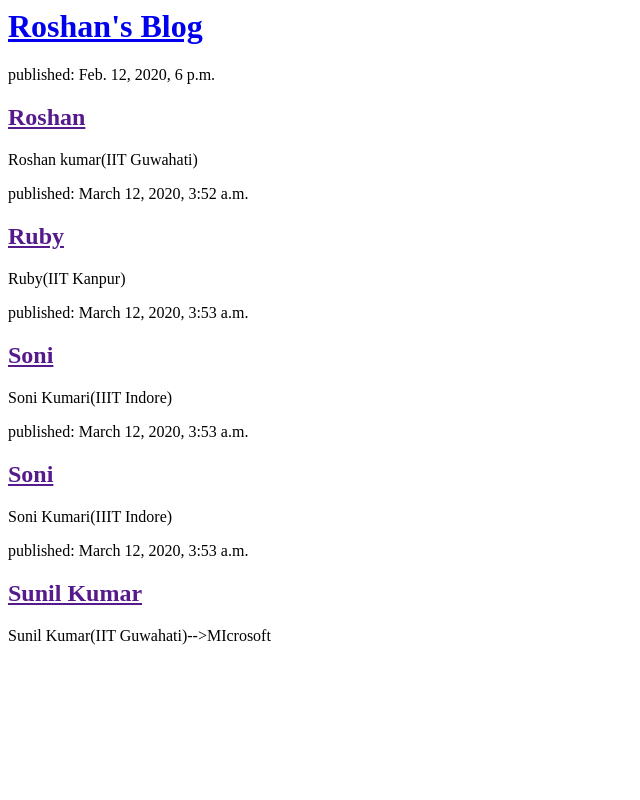
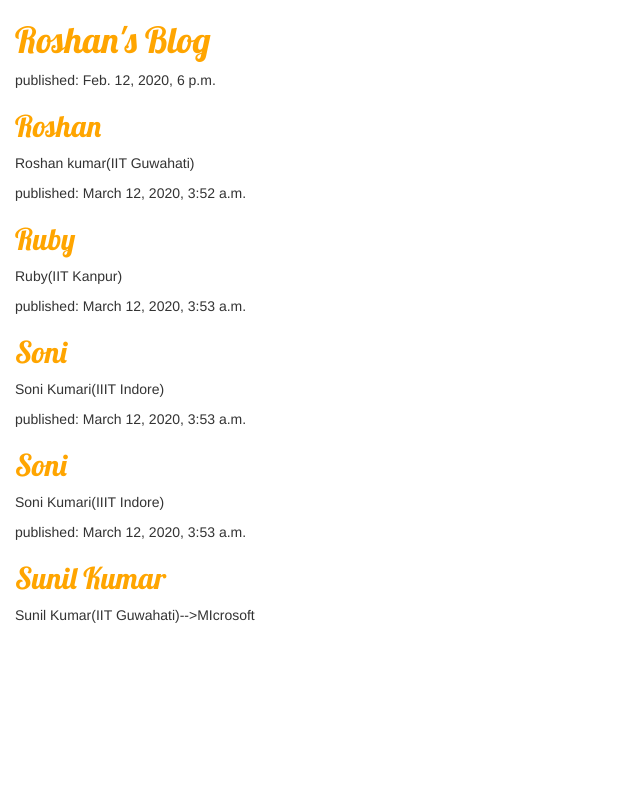
Before and after one commit to Roshan-Mehta/project_2, a Django app: page / in a window 1280 px wide. Shown: the whole page, without its empty margins (0-640 px from the left). Run offline with Django 3.2, Linux system fonts and the light colour scheme; data comes from the database, SQL or seed files in the repository; some libraries are stand-ins or nearby versions.

Commit message:
Little change

```diff
--- /dev/null
+++ b/blog/static/css/blog.css
@@ -0,0 +1,7 @@
+h1 a,h2 a{
+	color:orange;
+	font-family:Lobster;
+}
+body{
+	padding-left: 15px;
+}
--- a/blog/templates/blog/post_list.html
+++ b/blog/templates/blog/post_list.html
@@ -1,7 +1,14 @@
+{% load static %}
 <!DOCTYPE>
 <html>
 <head>
 	<title>ROSHAN'S BLOG</title>
+	<link rel="stylesheet" href="//maxcdn.bootstrapcdn.com/bootstrap/3.2.0/css/bootstrap.min.css">
+	<link rel="stylesheet" href="//maxcdn.bootstrapcdn.com/bootstrap/3.2.0/css/bootstrap-theme.min.css">
+	<link href="//fonts.googleapis.com/css?family=Lobster&subset=latin,latin-ext" rel="stylesheet" type="text/css">
+	<link rel="stylesheet"  href="{% static 'css/blog.css' %}">
+
+
 </head>
 <body>
         <div>
```
